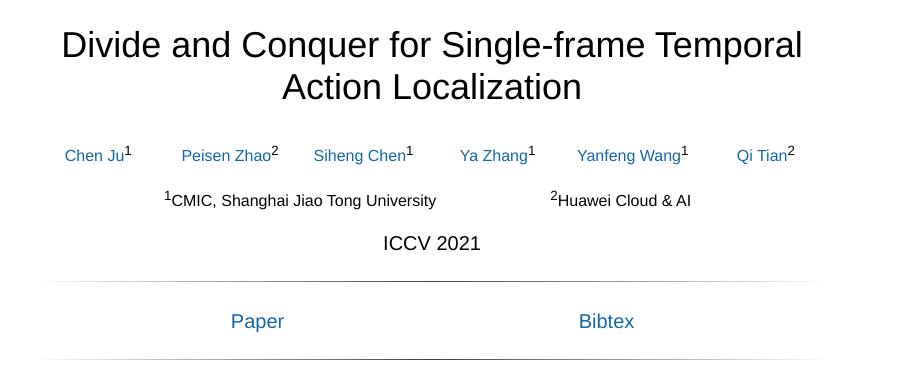
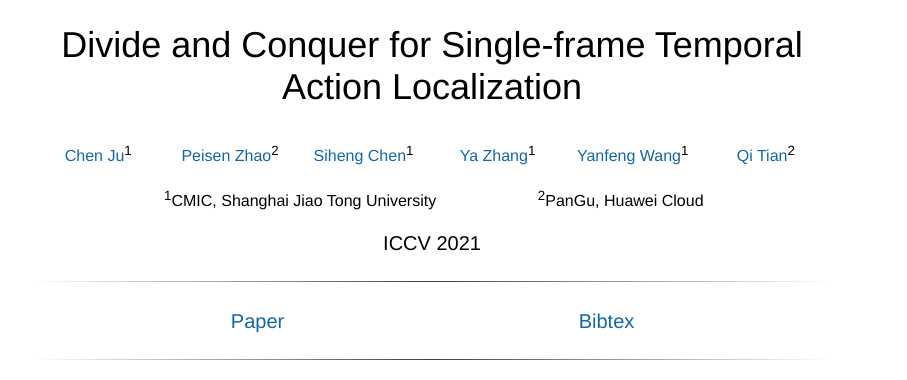
Before and after one commit to ju-chen/Voide1220.github.io, a Jekyll site: the page divide_conquer/index.html, which Jekyll copies as it is, in a window 1280 px wide and 900 px high. Shown: the top 380 px of the window, without its empty margins (208-1115 px from the left). Built offline with Jekyll 4.4.1, drawn with Linux system fonts in a browser that asks for light colours; some web fonts are replaced.

Commit message:
Update index.html

```diff
--- a/divide_conquer/index.html
+++ b/divide_conquer/index.html
@@ -221,7 +221,7 @@
                 </td>
                     <td align="center" width="300px">
               <center>
-                    <span style="font-size:16px"><sup>2</sup>Huawei Cloud & AI</span>
+                    <span style="font-size:16px"><sup>2</sup>PanGu, Huawei Cloud</span>
                 </center>
                 </td>
         </tr></tbody></table>
```
